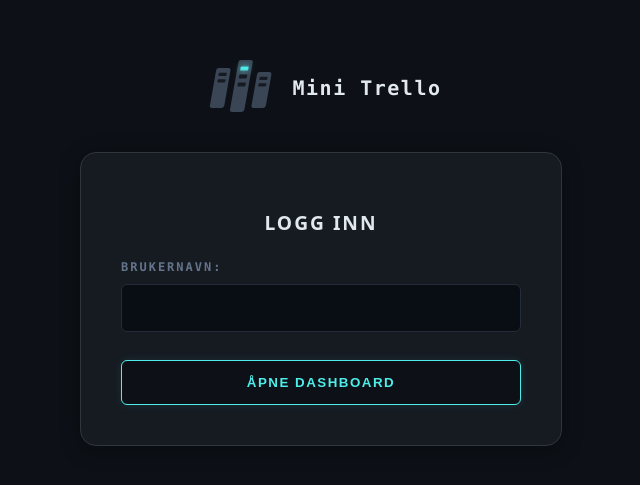
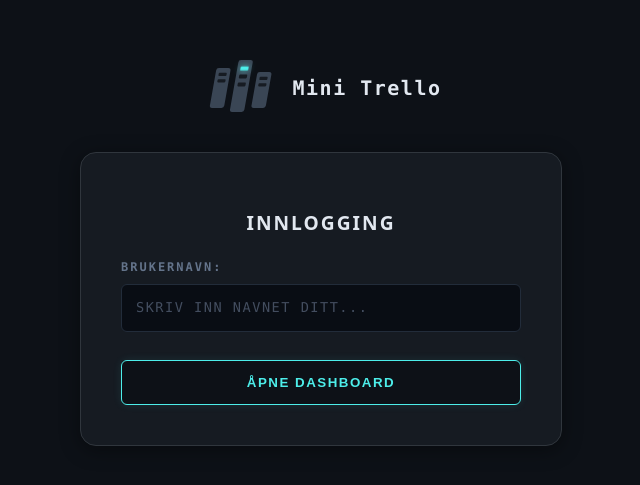
Before and after one commit to thunesti/mini-trello, a Nuxt app: page / in a window 1280 px wide. Shown: the part 153-638 px from the top of the page, without its empty margins (319-959 px from the left). Built offline with nearby package versions, Linux system fonts and the light colour scheme.

Commit message:
Små css endringer

```diff
--- a/app/pages/dashboard.vue
+++ b/app/pages/dashboard.vue
@@ -11,7 +11,7 @@ const currentUserName = computed(() => userStore.user?.name || 'Gjest')
 <template>
     <div class="dashboard-container">
         <main class="dashboard-content">
-            <p>VELKOMMEN, {{ currentUserName }}!</p>
+            <p>Hei, {{ currentUserName }}!</p>
         </main>
     </div>
 
--- a/app/pages/index.vue
+++ b/app/pages/index.vue
@@ -35,7 +35,7 @@ function handleLogin() {
 
     <main class="login-box">
         <form @submit.prevent="handleLogin" class="login-form">
-            <h2 class="form-title">LOGG INN</h2>
+            <h2 class="form-title">INNLOGGING</h2>
 
             <div class="input-group">
                 <label for="username">Brukernavn:</label>
@@ -43,7 +43,7 @@ function handleLogin() {
                     id="username"
                     v-model="usernameInput"
                     type="text"
-                    placeholder="_"
+                    placeholder="Skriv inn navnet ditt..."
                     autocomplete="off"
                     required
                 />
@@ -108,12 +108,6 @@ function handleLogin() {
         font-family: monospace;
         font-size: 1rem;
         transition: border-color 0.25s ease, box-shadow 0.25s ease, background-color 0.25s ease;
-
-        /* Egen CSS-variabel for synligheten her på input-feltet */
-        --placeholder-opacity: 1;
-
-        /* Animasjonen settes direkte på selve input-feltet i stedet! */
-        animation: terminal-blink 1s step-start infinite;
     }
 
     input::placeholder {
@@ -122,11 +116,10 @@ function handleLogin() {
         font-size: 0.85rem;
         letter-spacing: 1.5px;
         text-transform: uppercase;
-        opacity: var(--placeholder-opacity);
+		opacity: 0.9
     }
 
     input:focus::placeholder {
-        animation: none;
         opacity: 0.3;
     }
 
@@ -143,22 +136,11 @@ function handleLogin() {
         font-weight: bold;
     }
 
-    @keyframes terminal-blink {
-        0%, 100% {
-            --placeholder-opacity: 1;
-        }
-        50% {
-            --placeholder-opacity: 0;
-        }
-    }
-
     input:focus {
         outline: none;
         background-color: #0D1117;
         border-color: #4DEEEA;
         box-shadow: 0 0 12px rgba(77, 238, 234, 0.4);
-        animation: none;
-        --placeholder-opacity: 0.3;
     }
 
     button {
```
